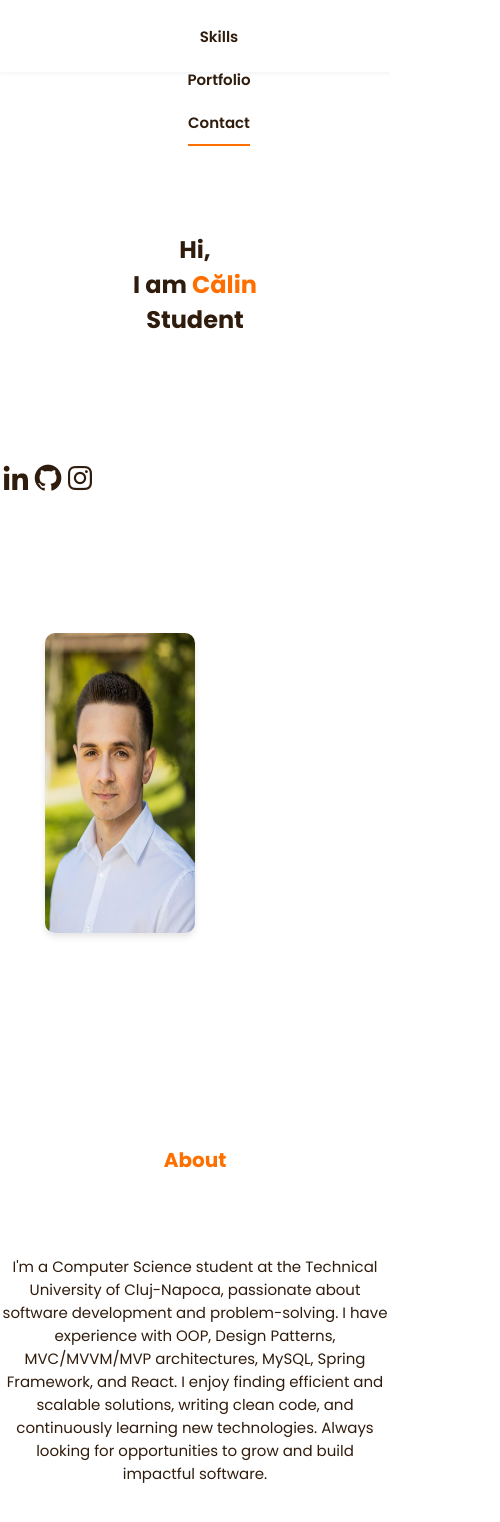
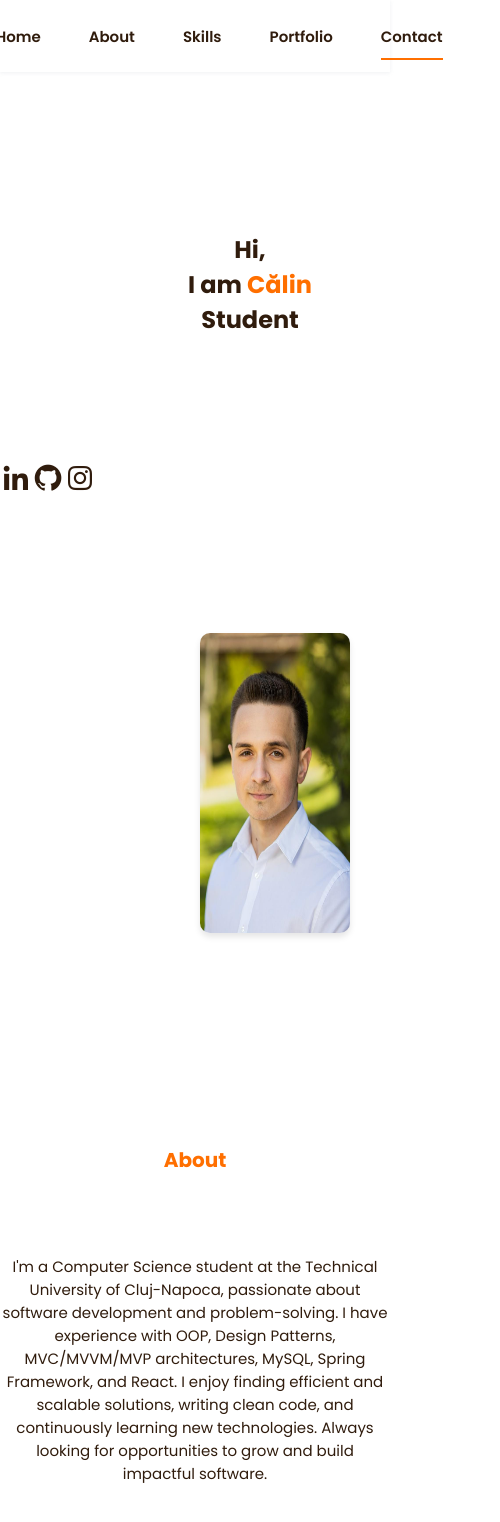
Before and after one commit to StroiaCalin/Resume4, a React (Vite) app: page / in a window 390 px wide. Shown: the top 1522 px of the page, 500 px wide, since content can reach past the window. Built offline with nearby package versions, Linux system fonts and the light colour scheme.

Commit message:
sixteenth

```diff
--- a/public/styles.css
+++ b/public/styles.css
@@ -460,19 +460,17 @@ img {
 @media (max-width: 393px) {
   .nav {
     display: flex;
-    width: 100%;
+    width: 50%;
     justify-content: center;
     padding: 0 20px; /* Adaugă padding pentru a nu atinge marginile ecranului */
   }
 
   .nav__list {
-    flex-direction: column; /* Schimbă direcția elementelor din listă pentru a fi verticale */
-    width: 100%;
-    align-items: center;
+    width: 50%;
   }
 
   .nav__item {
-    width: 100%; /* Asigură-te că fiecare item ocupă întreaga lățime */
+    width: 50%; /* Asigură-te că fiecare item ocupă întreaga lățime */
     text-align: center; /* Centrează textul pentru fiecare item */
     padding: 10px 0; /* Adaugă padding pentru a mări zona de click */
   }
@@ -502,8 +500,7 @@ img {
   .home__img {
     height: 400px;
     width: 300px;
-    margin-left: auto;
-    margin-right: auto; /* Centrare orizontală */
+    margin-left: 200px;
     display: block; /* Asigură-te că folosești display block pentru centrarea cu margin auto */
     position: static;
   }
```
